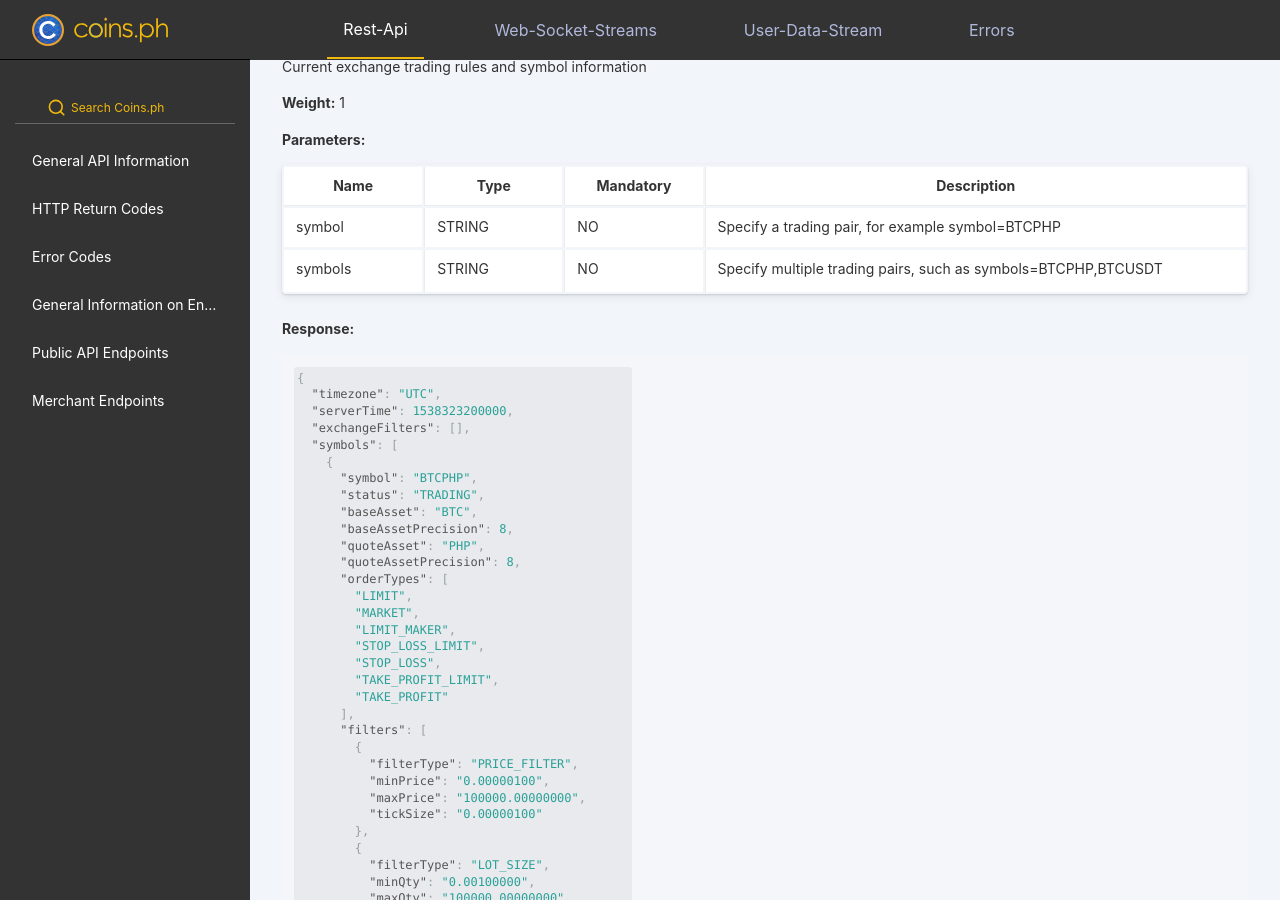
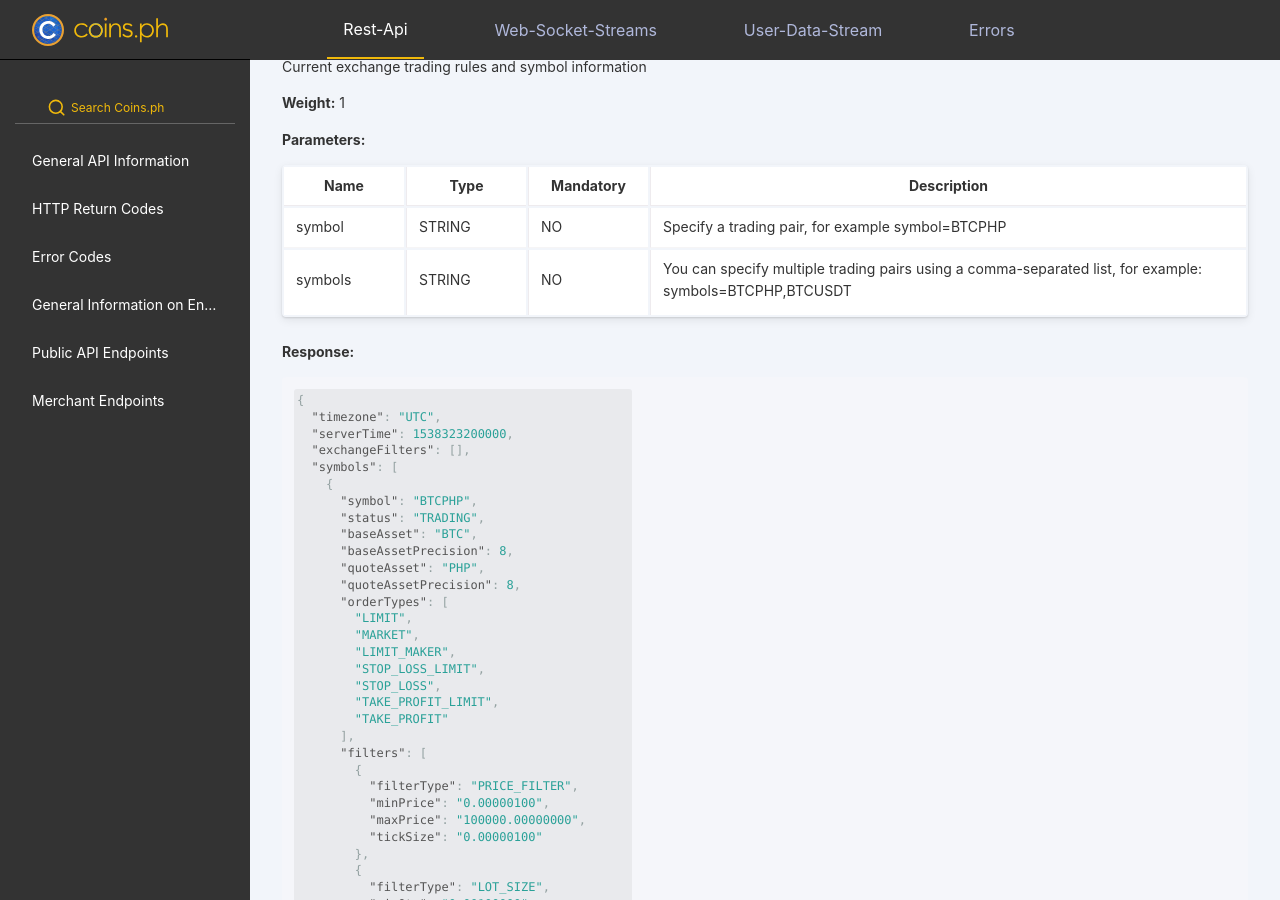
Before and after one commit to coins-docs/coins-docs.github.io, a Jekyll site: the page built from docs/rest-api.md, in a window 1280 px wide and 900 px high, scrolled down 10164 px. Built offline with Jekyll 4.4.1, drawn with Linux system fonts in a browser that asks for light colours; some of the changed text lies outside the part shown.

Commit message:
Update rest-api.md

```diff
--- a/docs/rest-api.md
+++ b/docs/rest-api.md
@@ -503,7 +503,7 @@ Current exchange trading rules and symbol information
 | Name    | Type   | Mandatory | Description                                                  |
 | ------- | ------ | --------- | ------------------------------------------------------------ |
 | symbol  | STRING | NO        | Specify a trading pair, for example symbol=BTCPHP            |
-| symbols | STRING | NO        | Specify multiple trading pairs, such as symbols=BTCPHP,BTCUSDT |
+| symbols | STRING | NO        | You can specify multiple trading pairs using a comma-separated list, for example: symbols=BTCPHP,BTCUSDT |
 
 **Response:**
 
@@ -704,7 +704,7 @@ Fetch deposit history.
 | coin       | STRING | NO        |                                                              |
 | txId       | STRING | NO        |                                                              |
 | status     | INT    | NO        | 0-PROCESSING, 1-SUCCESS, 2-FAILED, 3-NEED_FILL_DATA(travel rule info) |
-| statuses   | STRING | NO        | Specify multiple status, such as statuses=1,3                |
+| statuses   | STRING | NO        | You can specify multiple statuses using a comma-separated list, for example: statuses=1,3 |
 | startTime  | LONG   | NO        | Default: 90 days from current timestamp                      |
 | endTime    | LONG   | NO        | Default: current timestamp                                   |
 | offset     | INT    | NO        | Default:0                                                    |
```
